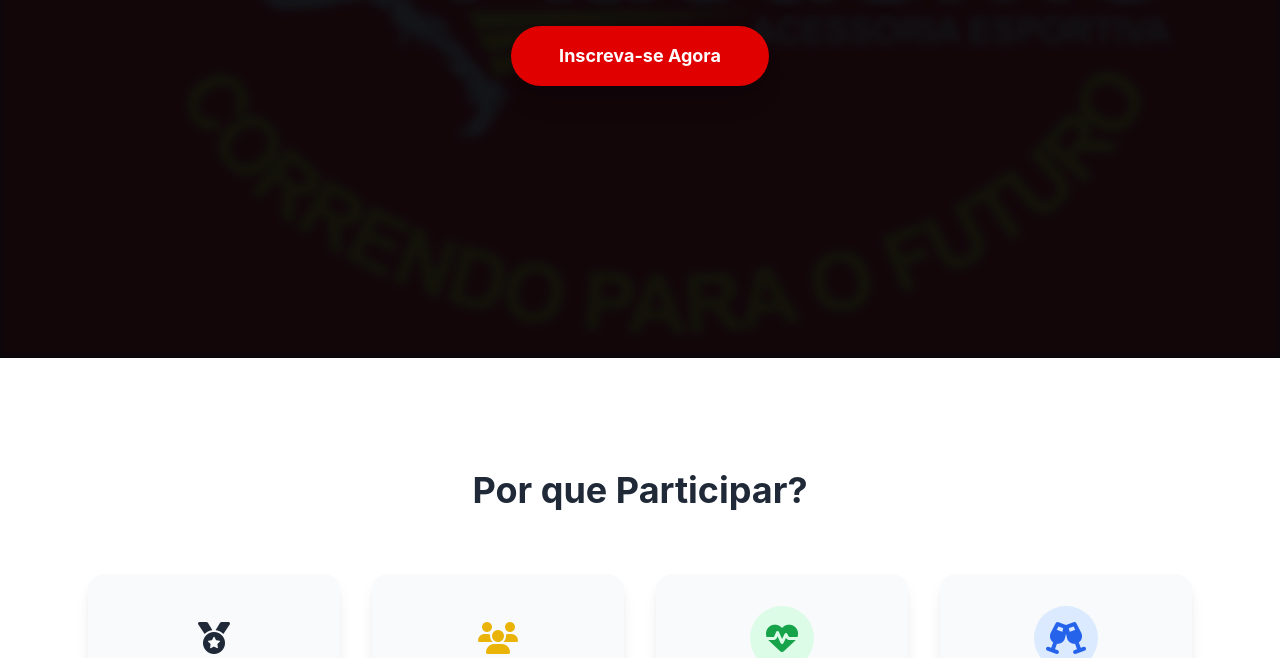
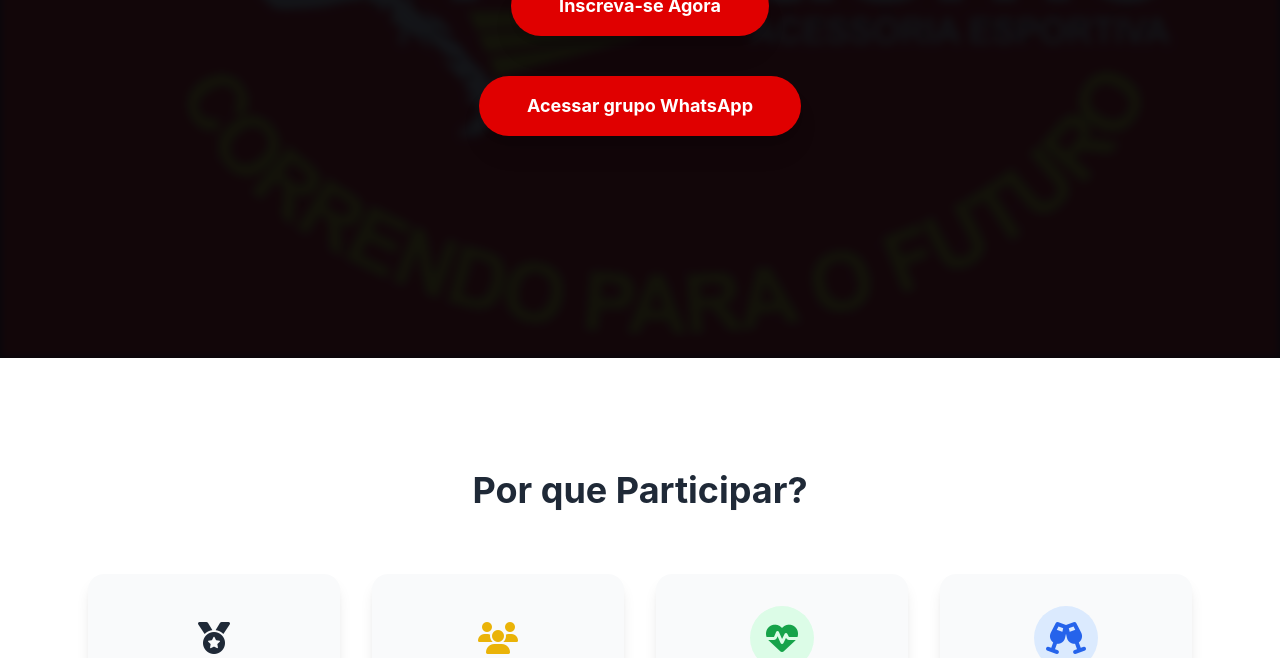
Before and after one commit to dlcantanhede/SiteAtletismo, a website: page atletismo-site/public/index.html in a window 1280 px wide. Shown: the part 442-1100 px from the top of the page. Drawn offline with nearby package versions, Linux system fonts and the light colour scheme; no server answers.

Commit message:
Add registration deadline and WhatsApp group link

```diff
--- a/atletismo-site/public/index.html
+++ b/atletismo-site/public/index.html
@@ -44,10 +44,13 @@
     <div class="absolute inset-0 bg-black/70"></div>
     <div class="relative z-10 flex flex-col items-center justify-center h-full text-center text-white p-6">
       <h1 class="text-4xl md:text-6xl font-black uppercase tracking-wide text-secondary-yellow drop-shadow-md">Corrida de Rua Juscelinense</h1>
+      <p class="mt-4 text-lg md:text-2xl font-light max-w-3xl">Desafie-se, supere limites, celebre a paixão pelo esporte.</p>
       <p class="mt-4 text-lg md:text-2xl font-light max-w-3xl">(Inscrições até o dia 30 de Novembro)</p>
-      <p class="mt-4 text-lg md:text-2xl font-light max-w-3xl">Desafie-se, supere limites, celebre a paixão pelo esporte.</p>
       <a href="#inscricao" class="mt-10 bg-primary-red hover:bg-primary-red-darker text-white font-bold py-4 px-12 rounded-full text-lg transition duration-300 transform hover:scale-105 shadow-xl">
         Inscreva-se Agora
+      </a>
+      <a href="https://chat.whatsapp.com/KOxJY9BLyGwABoNySTBunj?mode=wwc" class="mt-10 bg-primary-red hover:bg-primary-red-darker text-white font-bold py-4 px-12 rounded-full text-lg transition duration-300 transform hover:scale-105 shadow-xl">
+        Acessar grupo WhatsApp
       </a>
     </div>
   </header>
```
